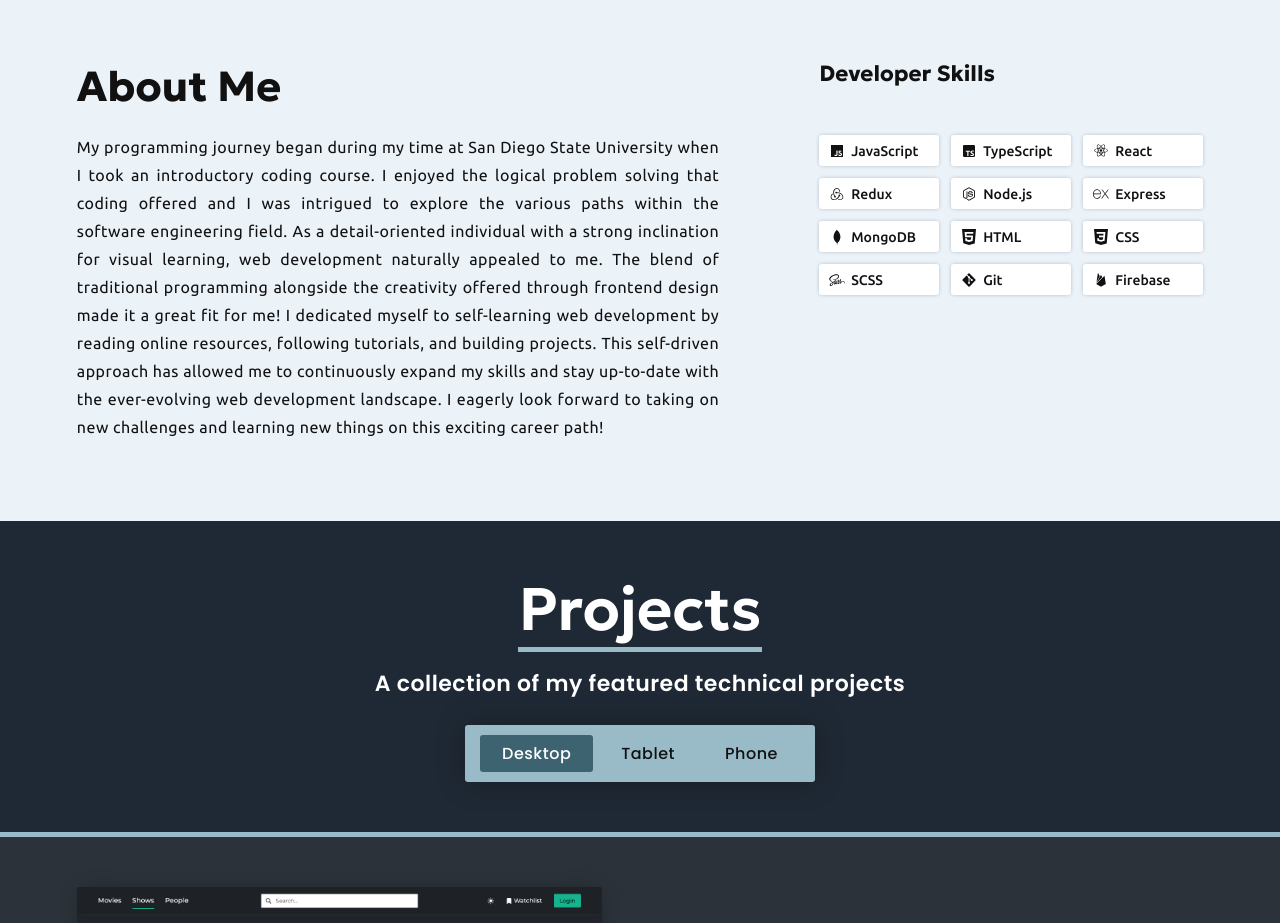
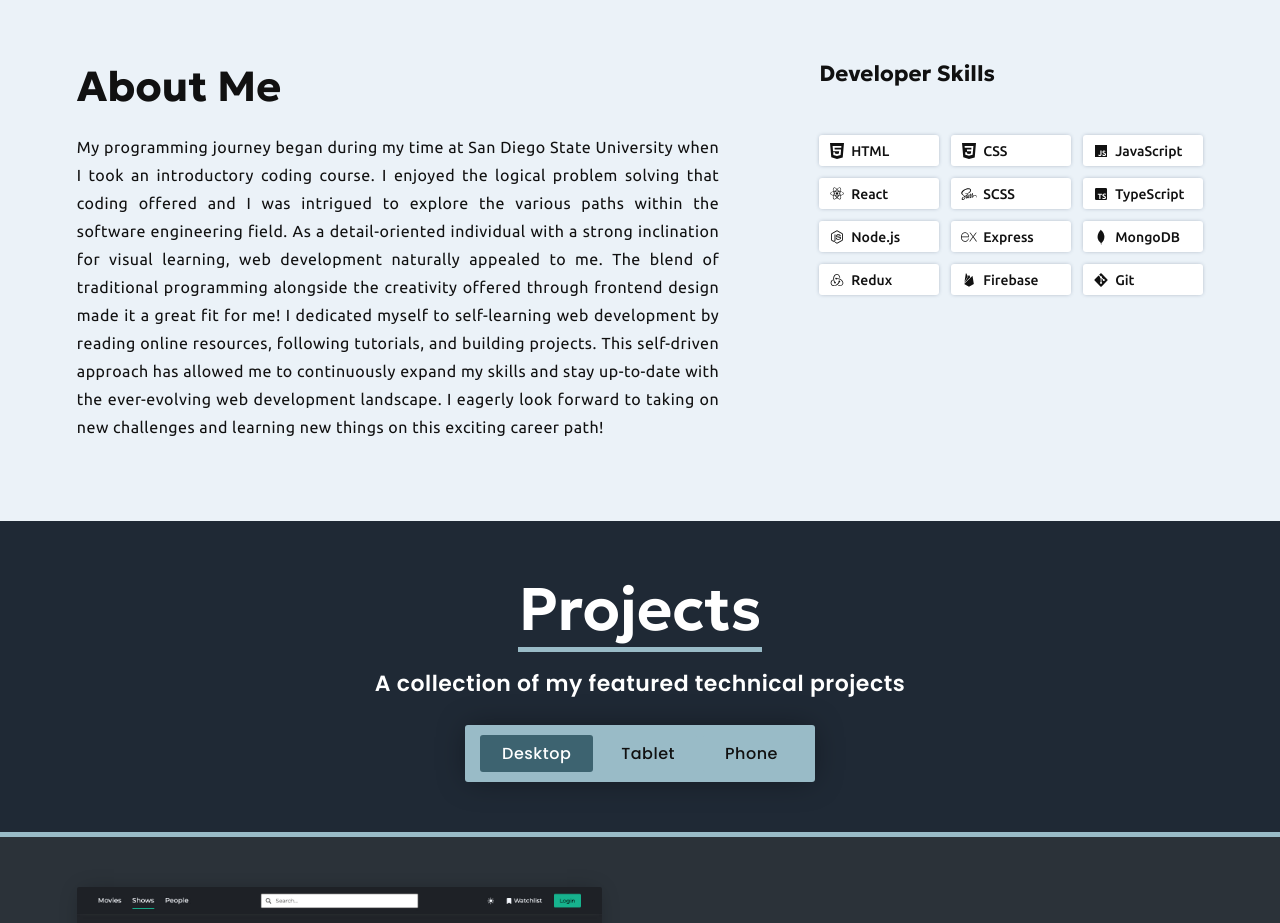
Before and after one commit to mehdi-sajedi/Portfolio, a React (Vite) app: page / in a window 1280 px wide. Shown: the part 820-1743 px from the top of the page. Built offline with nearby package versions, Linux system fonts and the light colour scheme.

Commit message:
Rearranged order of dev skills in about me section

```diff
--- a/src/components/About.jsx
+++ b/src/components/About.jsx
@@ -8,18 +8,18 @@ import { SiExpress, SiHtml5, SiCss3 } from 'react-icons/si';
 import { DiMongodb, DiSass } from 'react-icons/di';
 
 const skills = [
+  ['HTML', <SiHtml5 />],
+  ['CSS', <SiCss3 />],
   ['JavaScript', <BiLogoJavascript />],
+  ['React', <BiLogoReact />],
+  ['SCSS', <DiSass />],
   ['TypeScript', <BiLogoTypescript />],
-  ['React', <BiLogoReact />],
-  ['Redux', <BiLogoRedux />],
   ['Node.js', <BiLogoNodejs />],
   ['Express', <SiExpress />],
   ['MongoDB', <DiMongodb />],
-  ['HTML', <SiHtml5 />],
-  ['CSS', <SiCss3 />],
-  ['SCSS', <DiSass />],
+  ['Redux', <BiLogoRedux />],
+  ['Firebase', <BiLogoFirebase />],
   ['Git', <BiLogoGit />],
-  ['Firebase', <BiLogoFirebase />],
 ];
 
 const About = () => {
--- a/src/components/About.module.scss
+++ b/src/components/About.module.scss
@@ -1,12 +1,9 @@
 @import '../sass/utilities';
 
-$skill-colors: #f0db4f, #007acc, #61dbfb, #764abc, #68a063, #3c873a, #4db33d,
-  #e34c26, #264de4, #cd6799, #f34f29, #ffa611;
+$skill-colors: #e34c26, #264de4, #f0db4f, #61dbfb, #cd6799, #007acc, #68a063,
+  #3c873a, #00684a, #764abc, #ffa611, #f15030;
 
 .aboutContainer {
-  // @include set-bg-and-text-colors(#e1ecf7);
-  // @include set-bg-and-text-colors(#e7f0f9);
-  // @include set-bg-and-text-colors(#eef4f9);
   @include set-bg-and-text-colors(#ebf2f8);
   border: none;
   outline: none;
```
